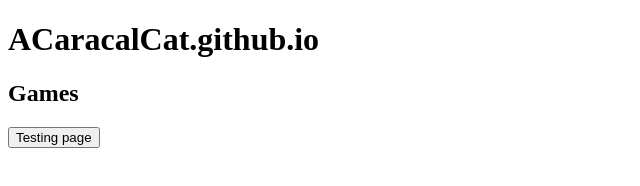
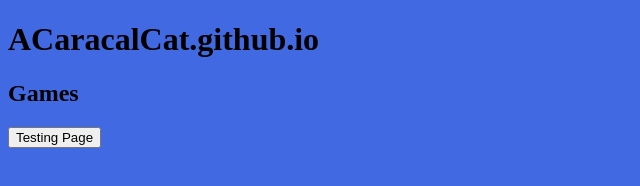
Before and after one commit to ACaracalCat/ACaracalCat.github.io, a plain HTML site: page index.html in a window 1280 px wide. Shown: the whole page, without its empty margins (0-640 px from the left). Drawn offline with Linux system fonts and the light colour scheme.

Commit message:
sorry i aint got no money

```diff
--- a/index.css
+++ /dev/null
@@ -1,8 +0,0 @@
-body {
-    background-color: royalblue;
-}
-
-.test {
-    margin: 0 auto;
-    background-color: aqua;
-}
--- a/index.html
+++ b/index.html
@@ -3,6 +3,19 @@
 <body>
 <h1>ACaracalCat.github.io</h1>
 <h2>Games</h2>
-<a href="page.html"></a><button class="test">Testing page</button>
+<button class="link"
+onclick="window.location.href = 'https://acaracalcat.github.io/page.html';">
+    Testing Page
+</button>
+<style>
+    body {
+    background-color: royalblue;
+}
+
+.test {
+    margin: 0 auto;
+    background-color: aqua;
+}
+</style>
 </body>
 </html>
```
